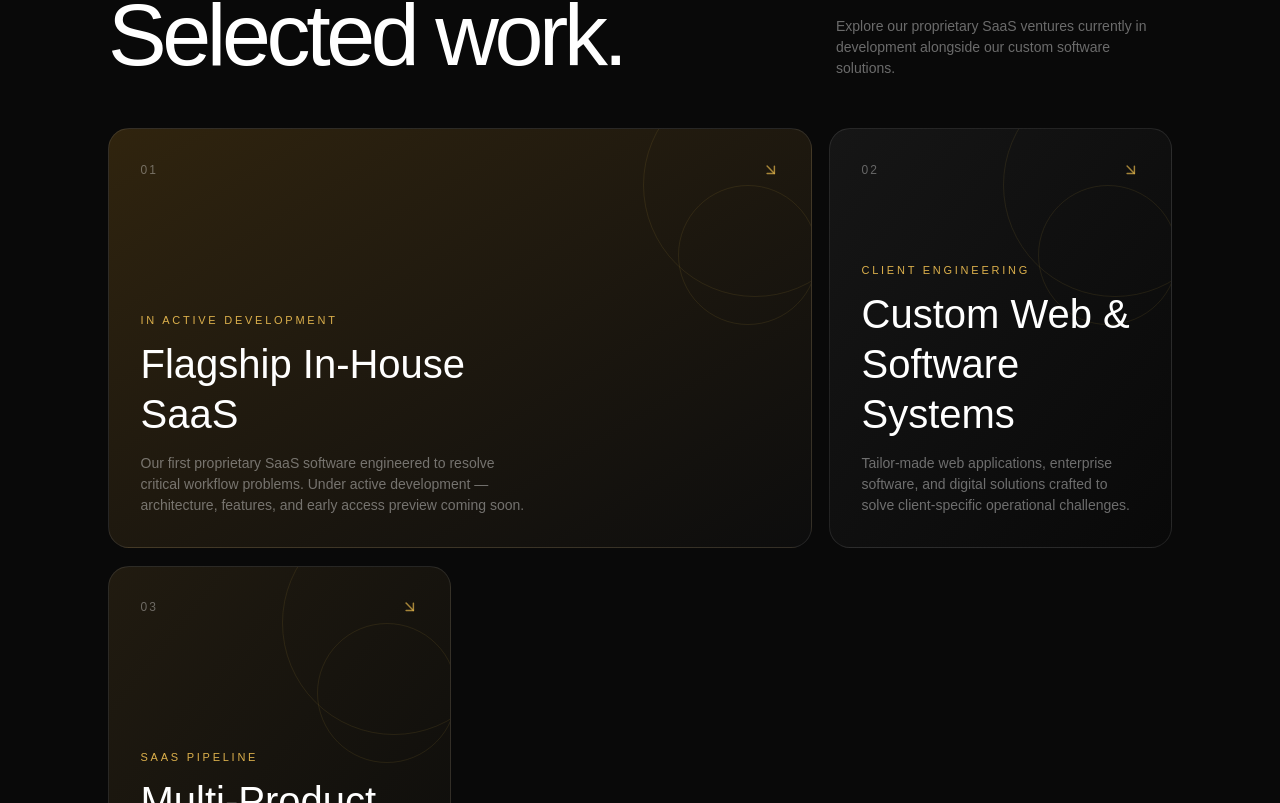
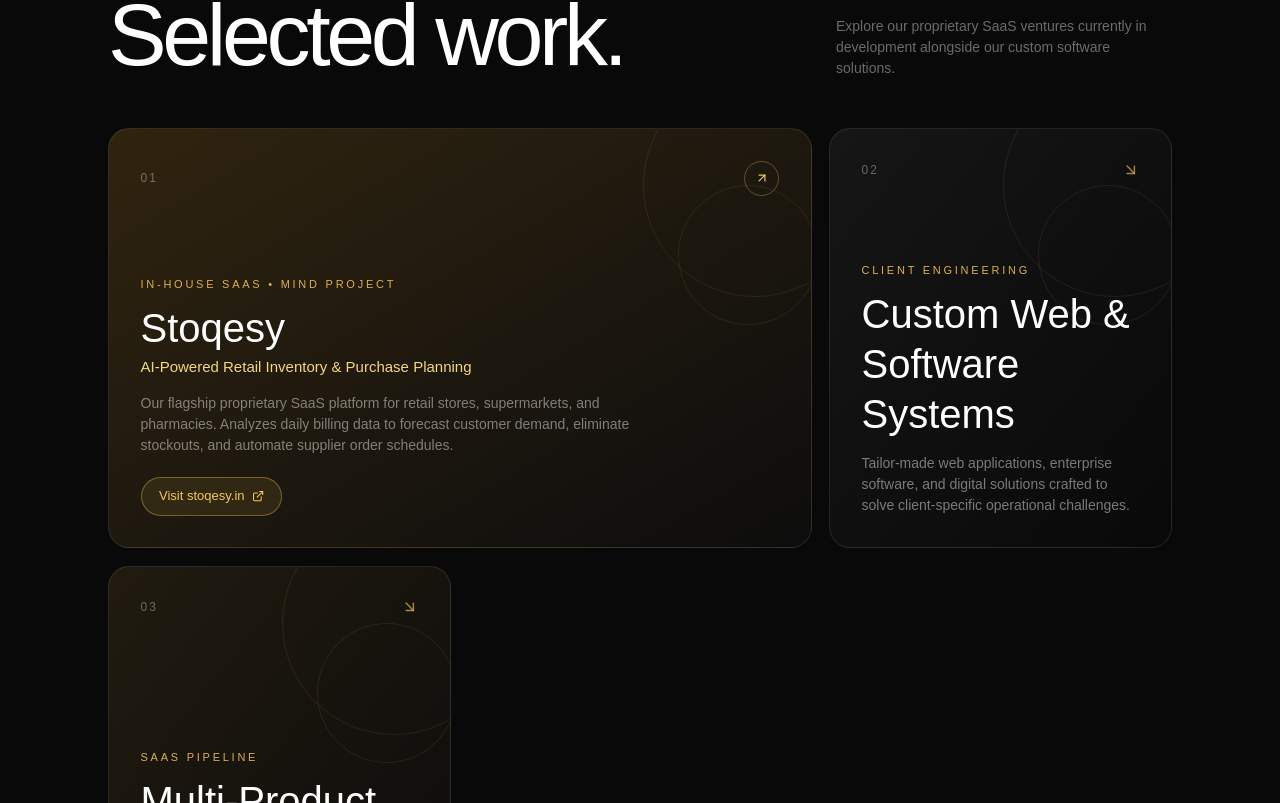
Before and after one commit to pagestioofficial/pagestio-portfolio, a React (Vite) app: page / in a window 1280 px wide. Shown: the part 1857-2660 px from the top of the page. Built offline with nearby package versions, Linux system fonts and the light colour scheme.

Commit message:
Feature in-house SaaS project Stoqesy with direct link

```diff
--- a/src/app/App.tsx
+++ b/src/app/App.tsx
@@ -2,8 +2,10 @@ import { useEffect, useState } from "react";
 import {
   ArrowDownRight,
   ArrowRight,
+  ArrowUpRight,
   Boxes,
   Code2,
+  ExternalLink,
   Mail,
   Phone,
   Sparkles,
@@ -340,10 +342,13 @@ function AboutSection() {
 const projectPlaceholders = [
   {
     index: "01",
-    badge: "In Active Development",
-    label: "Flagship In-House SaaS",
+    badge: "In-House SaaS • Mind Project",
+    label: "Stoqesy",
+    tagline: "AI-Powered Retail Inventory & Purchase Planning",
     description:
-      "Our first proprietary SaaS software engineered to resolve critical workflow problems. Under active development — architecture, features, and early access preview coming soon.",
+      "Our flagship proprietary SaaS platform for retail stores, supermarkets, and pharmacies. Analyzes daily billing data to forecast customer demand, eliminate stockouts, and automate supplier order schedules.",
+    url: "https://www.stoqesy.in",
+    cta: "Visit stoqesy.in",
     tone: "from-[#30240e] to-[#0d0d0d]",
   },
   {
@@ -383,36 +388,70 @@ function ProjectsSection() {
         </div>
 
         <div className="mt-14 grid gap-5 lg:grid-cols-3">
-          {projectPlaceholders.map((project, index) => (
-            <article
+          {projectPlaceholders.map((project, index) => {
+            const isExternal = Boolean(project.url);
+            const CardComponent = isExternal ? "a" : "article";
+            const cardProps = isExternal
+              ? {
+                  href: project.url,
+                  target: "_blank",
+                  rel: "noopener noreferrer",
+                  "aria-label": `Visit ${project.label}`,
+                }
+              : {};
+
+            return (
+              <CardComponent
                 key={project.index}
-              className={`group relative min-h-[420px] overflow-hidden rounded-3xl border border-white/10 bg-gradient-to-br ${project.tone} p-7 sm:p-9 ${
-                index === 0 ? "lg:col-span-2" : ""
-              }`}
+                {...cardProps}
+                className={`group relative flex min-h-[420px] flex-col justify-between overflow-hidden rounded-3xl border border-white/10 bg-gradient-to-br ${project.tone} p-7 transition-all duration-300 sm:p-9 ${
+                  index === 0
+                    ? "lg:col-span-2 hover:border-[#e3b64b]/45 hover:shadow-[0_0_35px_rgba(215,170,57,0.15)]"
+                    : ""
+                } ${isExternal ? "cursor-pointer hover:-translate-y-1" : ""}`}
               >
                 <div className="absolute -right-16 -top-16 h-64 w-64 rounded-full border border-[#e3b64b]/10 transition-transform duration-500 group-hover:scale-110" />
                 <div className="absolute -right-2 top-16 h-40 w-40 rounded-full border border-[#e3b64b]/10 transition-transform duration-500 group-hover:scale-110" />
-              <div className="relative flex h-full flex-col justify-between">
-                <div className="flex items-center justify-between">
+
+                <div className="relative flex items-center justify-between">
                   <span className="font-['Poppins:Regular',_sans-serif] text-[12px] tracking-[0.18em] text-white/35">
                     {project.index}
                   </span>
+                  {isExternal ? (
+                    <span className="flex h-10 w-10 items-center justify-center rounded-full border border-[#e3b64b]/35 text-[#f4c758] transition-all duration-300 group-hover:border-[#e3b64b] group-hover:bg-[#e3b64b] group-hover:text-[#111]">
+                      <ArrowUpRight className="h-4 w-4 transition-transform duration-300 group-hover:translate-x-0.5 group-hover:-translate-y-0.5" />
+                    </span>
+                  ) : (
                     <ArrowDownRight className="h-5 w-5 text-[#e3b64b]/70" />
+                  )}
                 </div>
-                <div>
+
+                <div className="relative">
                   <p className="font-['Poppins:Medium',_sans-serif] text-[11px] uppercase tracking-[0.25em] text-[#dcb04c]">
                     {project.badge}
                   </p>
                   <h3 className="mt-3 max-w-md font-['Poppins:Bold',_sans-serif] text-[32px] leading-tight text-white sm:text-[40px]">
                     {project.label}
                   </h3>
-                  <p className="mt-4 max-w-md font-['Poppins:Regular',_sans-serif] text-[14px] leading-6 text-white/40">
+                  {project.tagline && (
+                    <p className="mt-1 font-['Poppins:Medium',_sans-serif] text-[14px] text-[#f5d77f] sm:text-[15px]">
+                      {project.tagline}
+                    </p>
+                  )}
+                  <p className="mt-4 max-w-xl font-['Poppins:Regular',_sans-serif] text-[14px] leading-6 text-white/45">
                     {project.description}
                   </p>
+
+                  {project.url && (
+                    <div className="mt-6 inline-flex items-center gap-2 rounded-full border border-[#e3b64b]/40 bg-[#e3b64b]/10 px-5 py-2.5 font-['Poppins:Medium',_sans-serif] text-[13px] text-[#f4c758] transition-all duration-300 group-hover:border-[#e3b64b] group-hover:bg-[#e3b64b] group-hover:text-[#111]">
+                      <span>{project.cta}</span>
+                      <ExternalLink className="h-3.5 w-3.5" />
                     </div>
+                  )}
                 </div>
-            </article>
-          ))}
+              </CardComponent>
+            );
+          })}
         </div>
       </div>
     </section>
```
Lines whose indentation alone changed are shown as unchanged.
